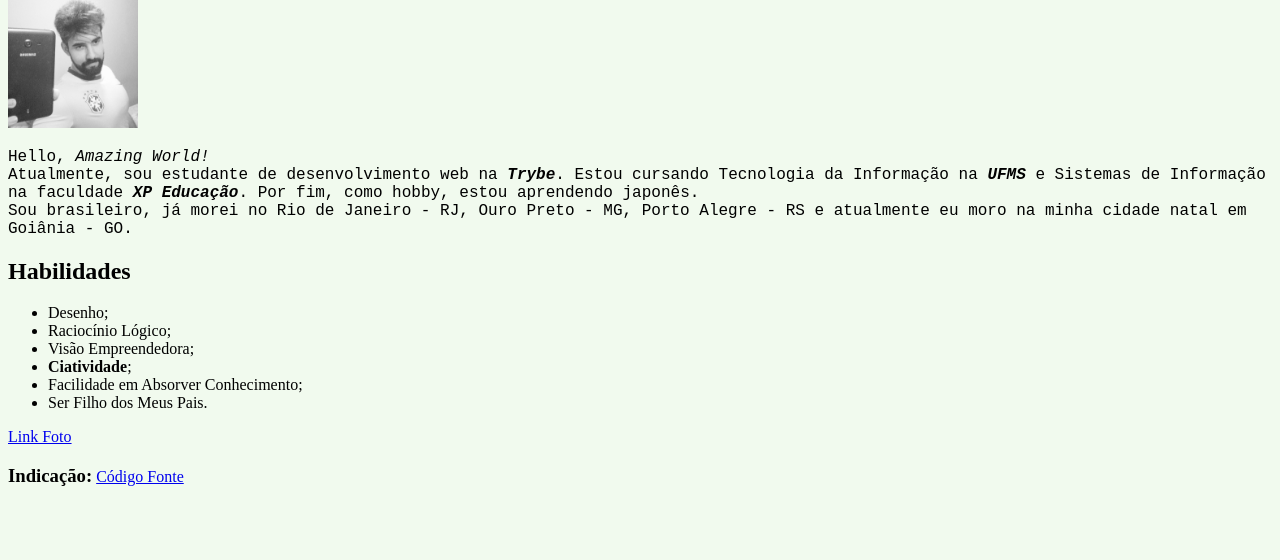
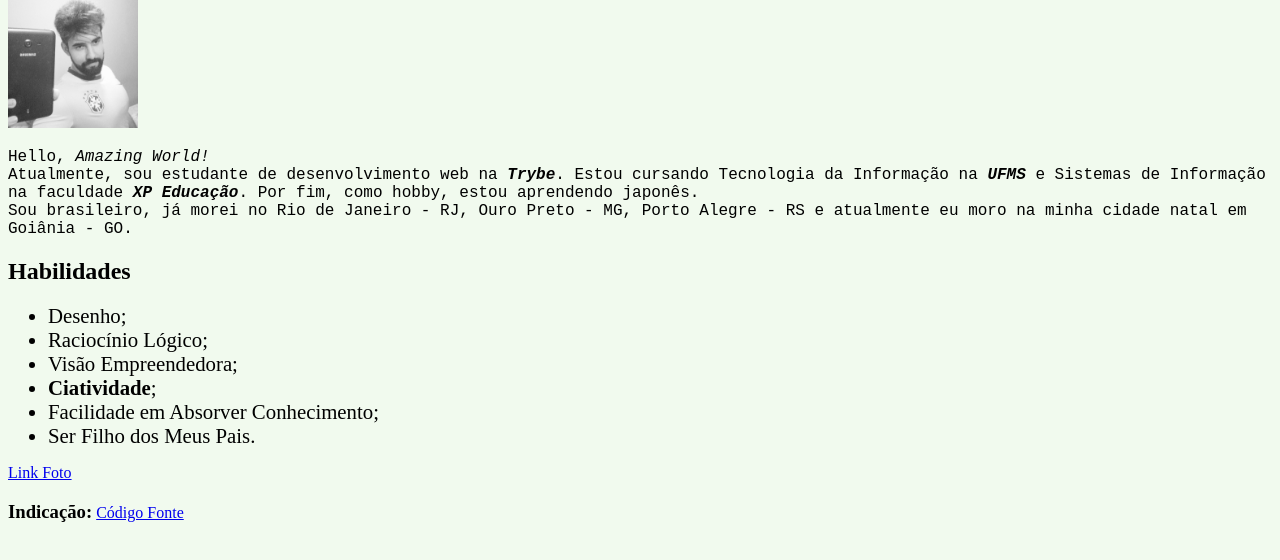
Before and after one commit to felipe-lima-coelho/felipe-lima-coelho.github.io, a plain HTML site: page index.html in a window 1280 px wide. Shown: the part 208-768 px from the top of the page. Drawn offline with Linux system fonts and the light colour scheme.

Commit message:
Aumento do tamanho dos elementos da lista de habilidades

```diff
--- a/index.html
+++ b/index.html
@@ -11,6 +11,9 @@
       #nome,
       #descricao {
         font-family: "Courier New", Courier, monospace;
+      }
+      .elemento-lista {
+        font-size: 1.3em;
       }
     </style>
     <title>Portifólio | Felipe Lima Coelho</title>
@@ -52,12 +55,12 @@
 
     <h2 id="habilidades">Habilidades</h2>
     <ul>
-      <li>Desenho;</li>
-      <li>Raciocínio Lógico;</li>
-      <li>Visão Empreendedora;</li>
-      <li><strong>Ciatividade</strong>;</li>
-      <li>Facilidade em Absorver Conhecimento;</li>
-      <li>Ser Filho dos Meus Pais.</li>
+      <li class="elemento-lista">Desenho;</li>
+      <li class="elemento-lista">Raciocínio Lógico;</li>
+      <li class="elemento-lista">Visão Empreendedora;</li>
+      <li class="elemento-lista"><strong>Ciatividade</strong>;</li>
+      <li class="elemento-lista">Facilidade em Absorver Conhecimento;</li>
+      <li class="elemento-lista">Ser Filho dos Meus Pais.</li>
     </ul>
 
     <a
```
